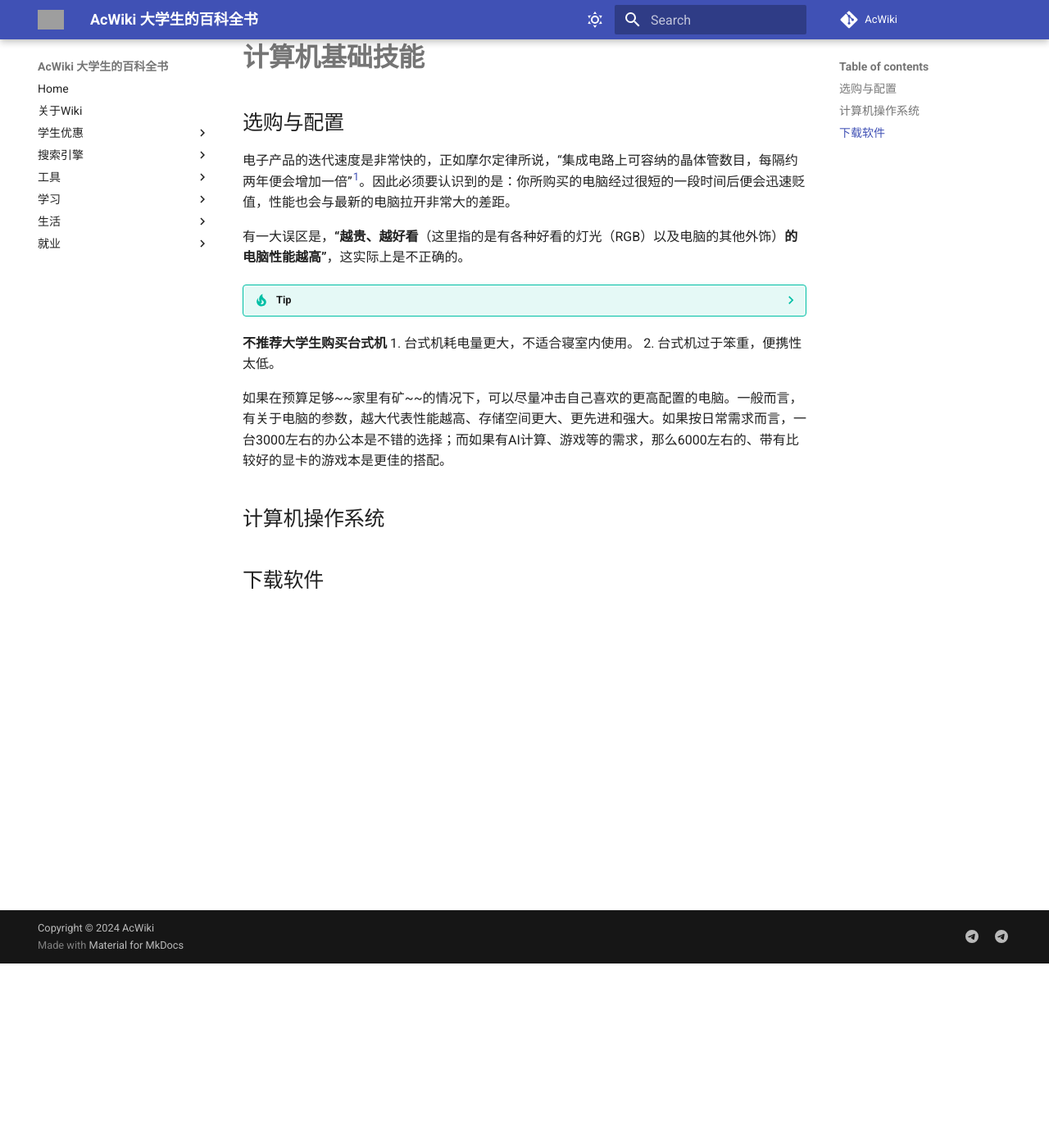
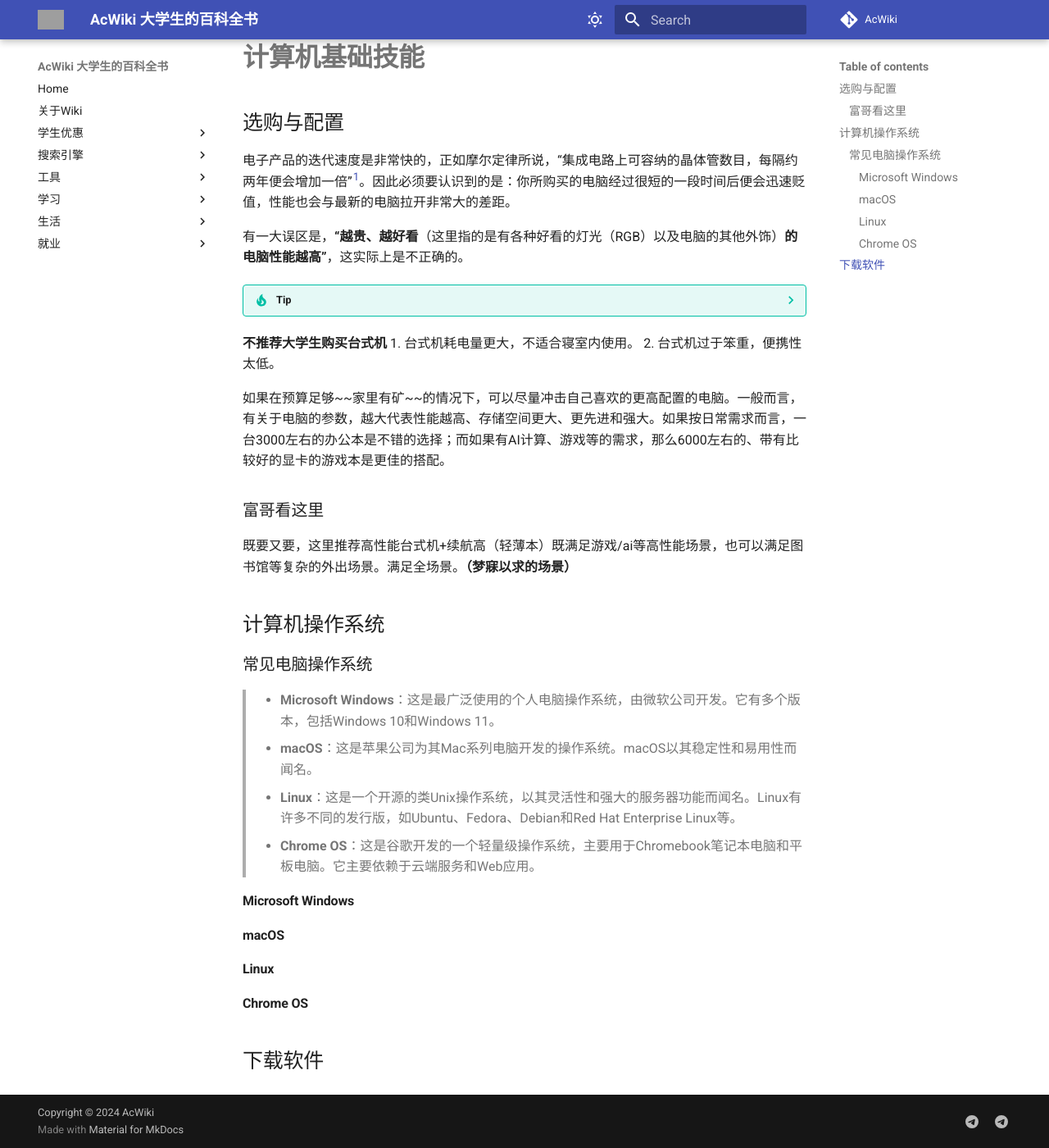
Before and after one commit to ztm0929/Ac-Wiki, an MkDocs documentation site: the page built from docs/07-computer-basic/computer-basic.md, in a window 1280 px wide and 1400 px high, scrolled down 225 px. Shown: the whole window at 82% size. Built offline with MkDocs 1.6.1 and Material for MkDocs 9.7.7, drawn with Linux system fonts in a browser that asks for light colours; comment, search, counter and statistics services are not loaded; grey boxes are pictures that could not be loaded.

Commit message:
Update computer-basic.md
咕咕咕

Signed-off-by: flash <65298061+flash555588@users.noreply.github.com>

```diff
--- a/docs/07-computer-basic/computer-basic.md
+++ b/docs/07-computer-basic/computer-basic.md
@@ -23,8 +23,24 @@
 如果在预算足够~~家里有矿~~的情况下，可以尽量冲击自己喜欢的更高配置的电脑。一般而言，有关于电脑的参数，越大代表性能越高、存储空间更大、更先进和强大。如果按日常需求而言，一台3000左右的办公本是不错的选择；而如果有AI计算、游戏等的需求，那么6000左右的、带有比较好的显卡的游戏本是更佳的搭配。
 
 
+### 富哥看这里
 
+既要又要，这里推荐高性能台式机+续航高（轻薄本）既满足游戏/ai等高性能场景，也可以满足图书馆等复杂的外出场景。满足全场景。**（梦寐以求的场景）**
 
 ## 计算机操作系统
 
+### 常见电脑操作系统
+> - **Microsoft Windows**：这是最广泛使用的个人电脑操作系统，由微软公司开发。它有多个版本，包括Windows 10和Windows 11。
+> - **macOS**：这是苹果公司为其Mac系列电脑开发的操作系统。macOS以其稳定性和易用性而闻名。
+> - **Linux**：这是一个开源的类Unix操作系统，以其灵活性和强大的服务器功能而闻名。Linux有许多不同的发行版，如Ubuntu、Fedora、Debian和Red Hat Enterprise Linux等。
+> - **Chrome OS**：这是谷歌开发的一个轻量级操作系统，主要用于Chromebook笔记本电脑和平板电脑。它主要依赖于云端服务和Web应用。
+
+#### **Microsoft Windows**
+
+#### **macOS**
+
+#### **Linux**
+
+#### **Chrome OS**
+
 ## 下载软件
```
